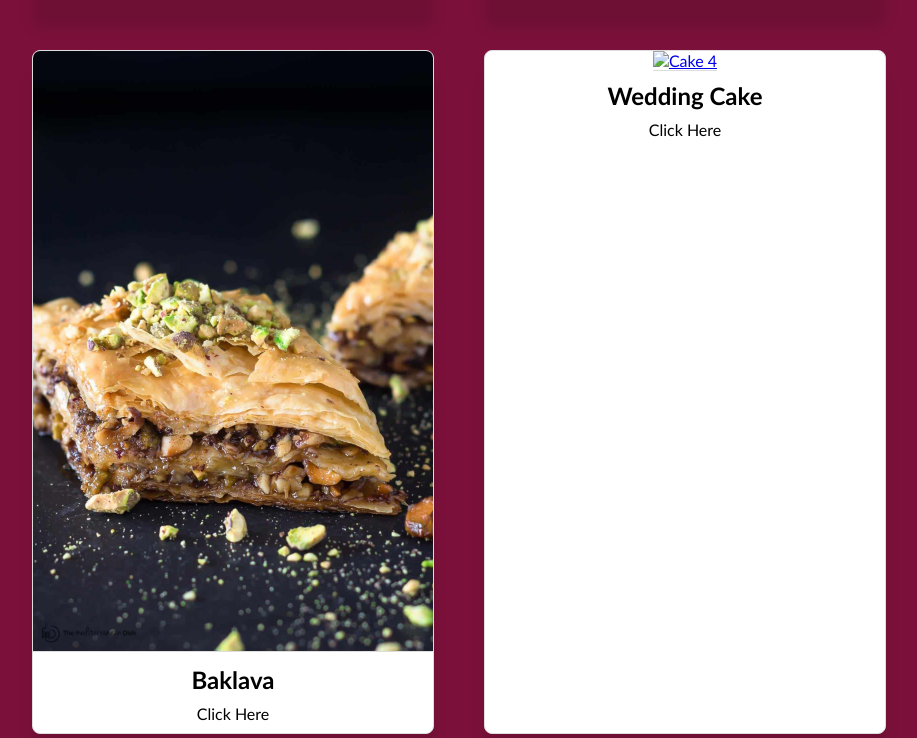
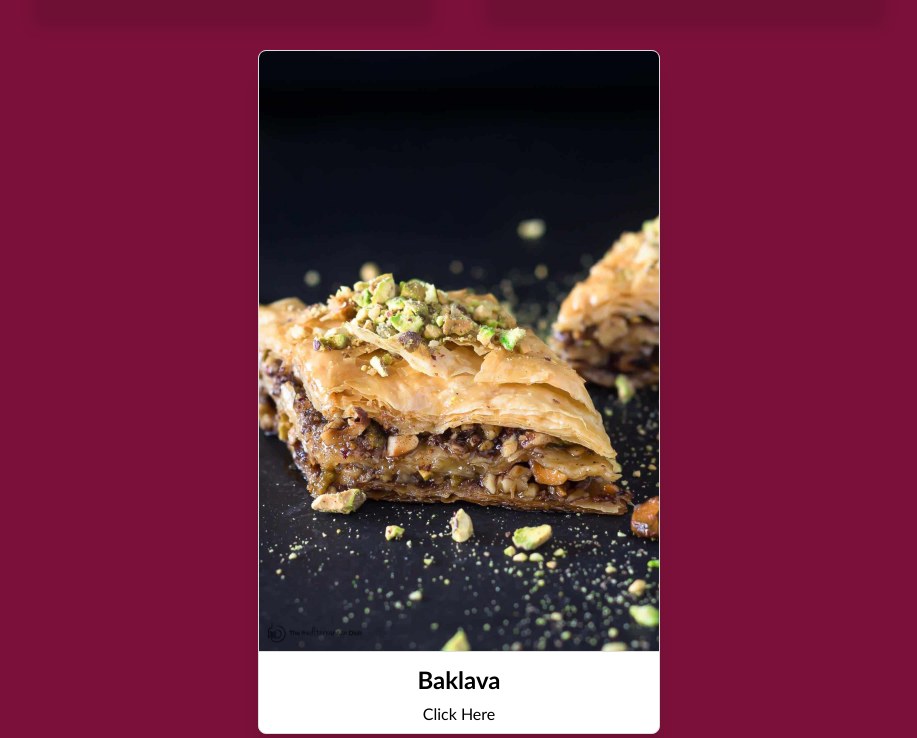
Before and after one commit to mohimangeli/pastry3, a plain HTML site: page index.html in a window 1280 px wide. Shown: the part 850-1588 px from the top of the page, without its empty margins (181-1098 px from the left). Drawn offline with Linux system fonts and the light colour scheme.

Commit message:
Add files via upload

```diff
--- a/index.html
+++ b/index.html
@@ -38,14 +38,6 @@
         <h2>Baklava</h2>
         <p>Click Here</p>
     </article>
-    <article class="menu-item">
-        <!-- Wrap the image in an anchor tag -->
-        <a href="index4.html">
-            <img src="wedding cake.jpg" alt="Cake 4">
-        </a>
-        <h2>Wedding Cake</h2>
-        <p>Click Here</p>
-    </article>
     <!-- Repeat for other pastries -->
 </section>
 
```
